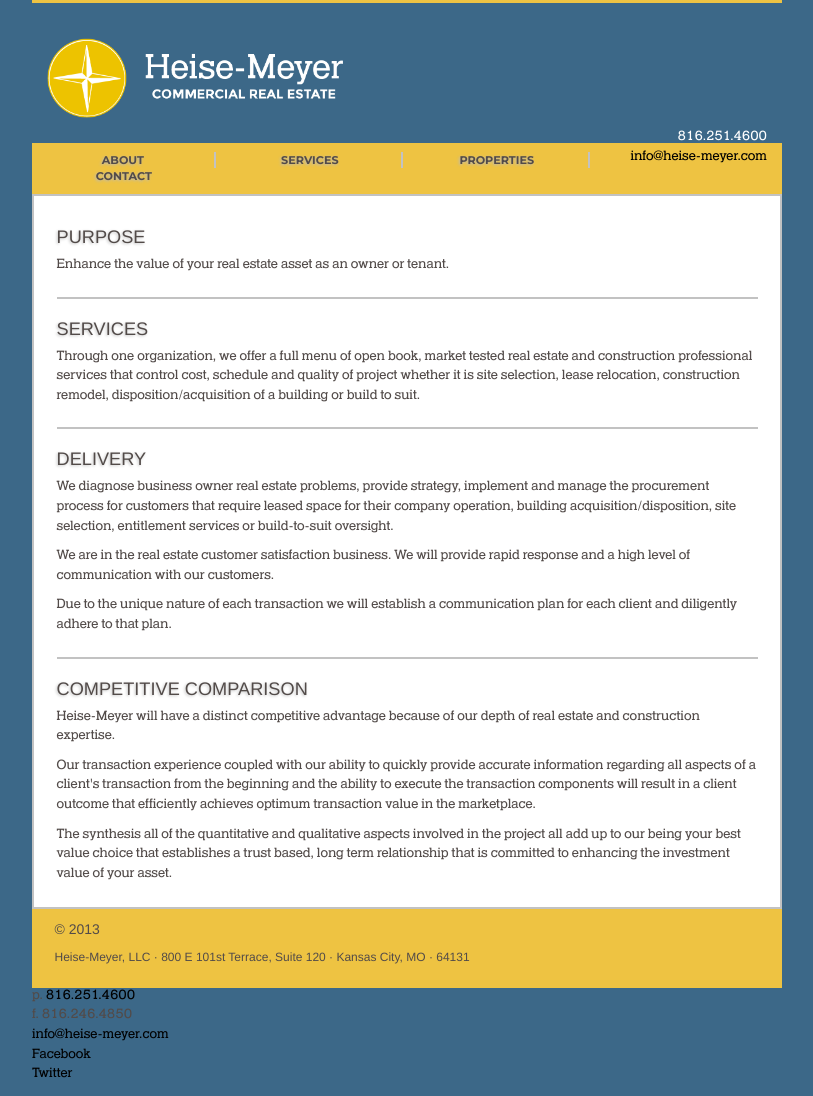
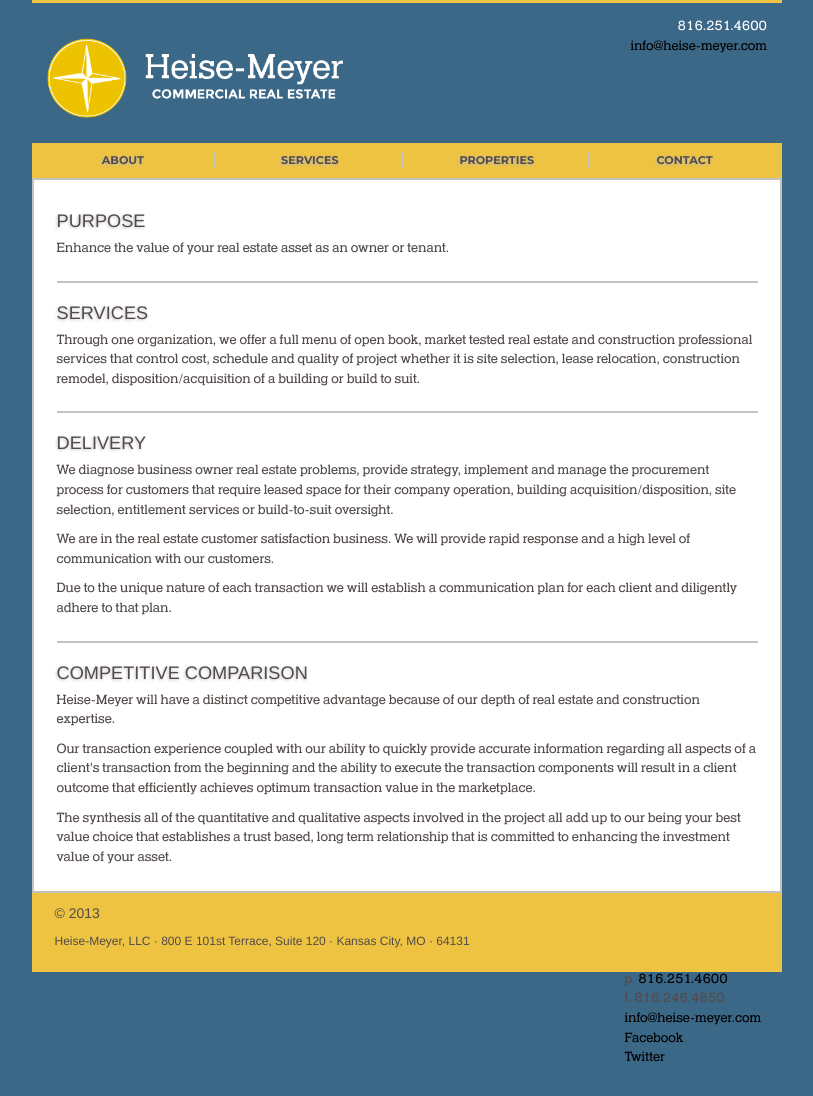
Before and after one commit to jiko/heisemeyer, a Jekyll site: the page built from index.html, in a window 1280 px wide. Shown: the whole page, without its empty margins (233-1046 px from the left). Built offline with Jekyll 4.4.1, drawn with Linux system fonts in a browser that asks for light colours.

Commit message:
Header Rearrange
Placed header contact info before logo so logo will flow around it.

```diff
--- a/_layouts/default.html
+++ b/_layouts/default.html
@@ -17,8 +17,8 @@
         <div class="container">
           <div class="site">
             <header>
+              <div id="headerinfo">816.251.4600<br/><a href="mailto:info@heise-meyer.com">info@heise-meyer.com</a></div>
               <h1 class="title"><a href="{{ site.baseurl }}/"><img src="{{ site.baseurl }}/img/logo-white.png" height="80px"></a></h1>
-            	<div id="headerinfo">816.251.4600<br/><a href="mailto:info@heise-meyer.com">info@heise-meyer.com</a></div>
             </header>
             <nav>
             	<ul>
--- a/css/main.css
+++ b/css/main.css
@@ -129,12 +129,12 @@
 	width: 100%;}
 
 #footer_left {
-	width: 75%;
+	width: 74%;
 	float: left;
 	font-size: inherit;}
 #footer_right {
 	width: 21%;
-	float: left;
+	float: right;
 	font-size: inherit;}
 
 footer address {
```
